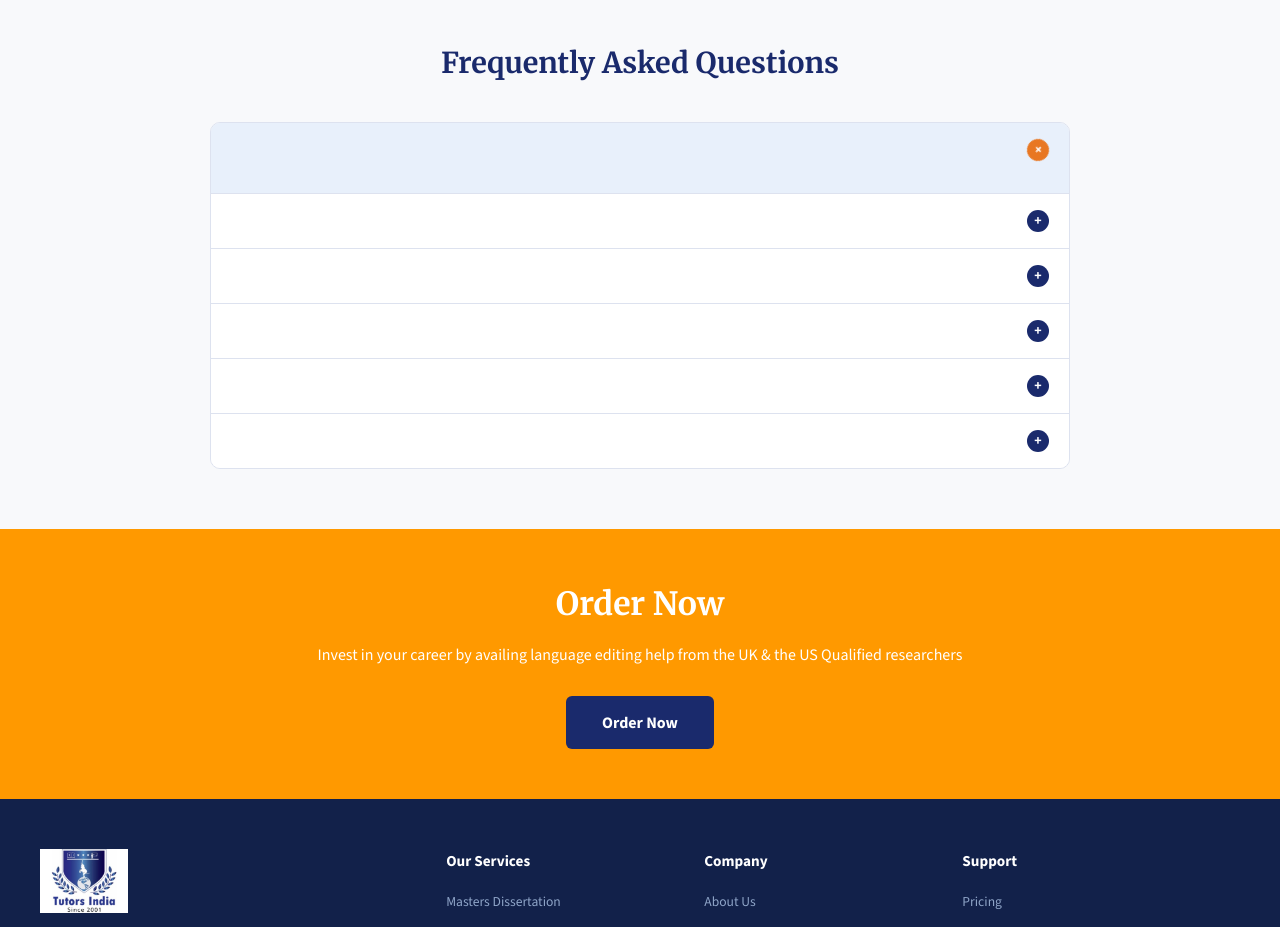
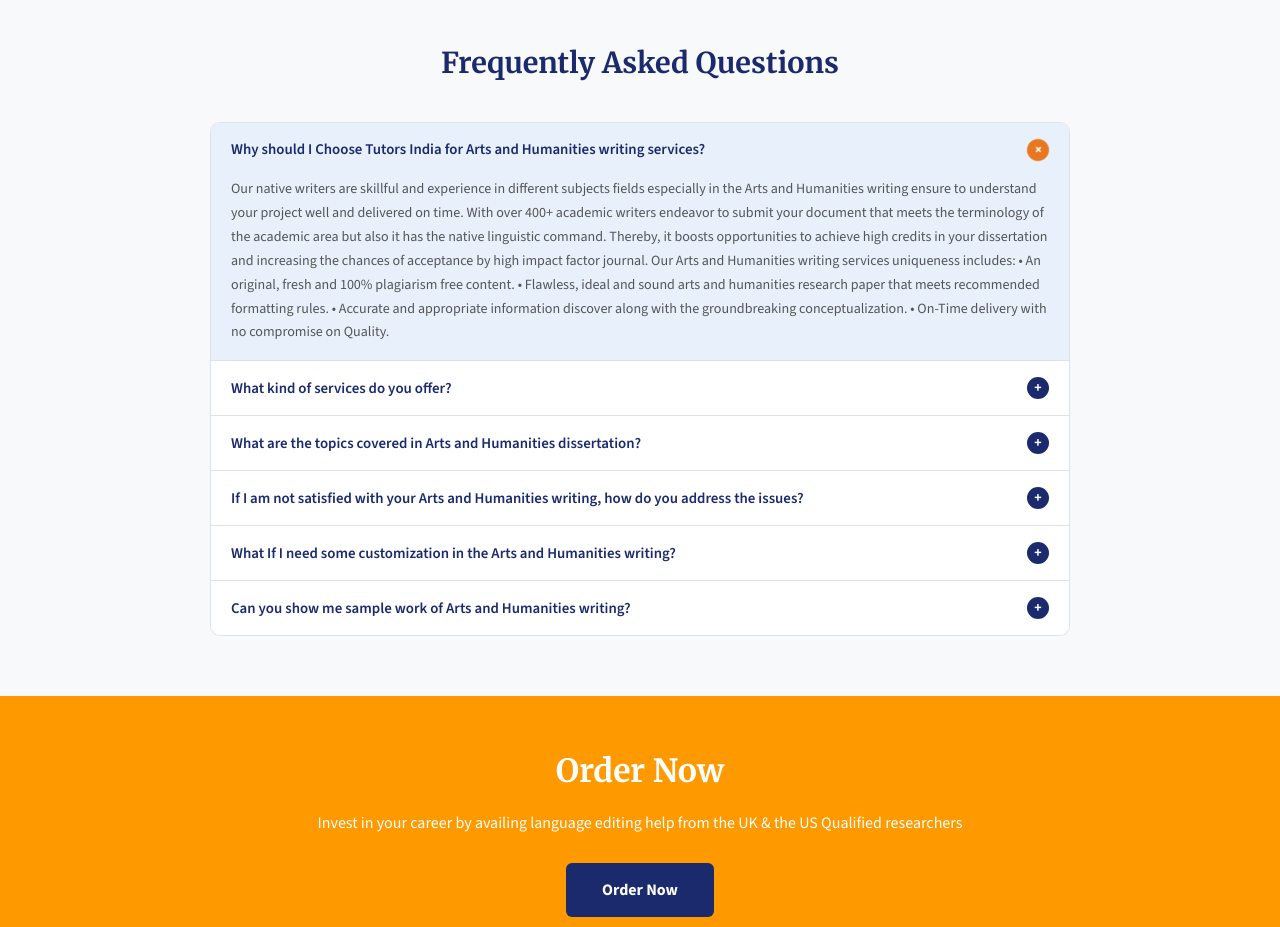
Before and after one commit to GuiresFRL/tutorsindia_claudee, a Next.js app: page /subjects/arts-humanities-academic-writing-help in a window 1280 px wide. Shown: the part 3760-4687 px from the top of the page. Built offline with nearby package versions, Linux system fonts and the light colour scheme.

Commit message:
Fix TypeScript error: rename question/answer to q/a in FaqAccordion props across 4 subject pages

```diff
--- a/app/subjects/arts-humanities-academic-writing-help/page.tsx
+++ b/app/subjects/arts-humanities-academic-writing-help/page.tsx
@@ -6,8 +6,8 @@
 
 const faqs = [
   {
-    question: "Why should I Choose Tutors India for Arts and Humanities writing services?",
-    answer: `Our native writers are skillful and experience in different subjects fields especially in the Arts and Humanities writing ensure to understand your project well and delivered on time. With over 400+ academic writers endeavor to submit your document that meets the terminology of the academic area but also it has the native linguistic command. Thereby, it boosts opportunities to achieve high credits in your dissertation and increasing the chances of acceptance by high impact factor journal.
+    q: "Why should I Choose Tutors India for Arts and Humanities writing services?",
+    a: `Our native writers are skillful and experience in different subjects fields especially in the Arts and Humanities writing ensure to understand your project well and delivered on time. With over 400+ academic writers endeavor to submit your document that meets the terminology of the academic area but also it has the native linguistic command. Thereby, it boosts opportunities to achieve high credits in your dissertation and increasing the chances of acceptance by high impact factor journal.
 
 Our Arts and Humanities writing services uniqueness includes:
 • An original, fresh and 100% plagiarism free content.
@@ -16,8 +16,8 @@
 • On-Time delivery with no compromise on Quality.`,
   },
   {
-    question: "What kind of services do you offer?",
-    answer: `We offer a wide variety of the following outstanding Arts and Humanities writing supports including
+    q: "What kind of services do you offer?",
+    a: `We offer a wide variety of the following outstanding Arts and Humanities writing supports including
 
 For Masters and PhD: Abstracts writing, journal articles and manuscripts, scientific and medical literature review writing, research proposal, research methodology, textual/data analysis, statistical analysis, findings, results and conclusions, referencing and more.
 
@@ -26,20 +26,20 @@
 If you need any other research writing support, please select 'other' on our pricing order form and clearly outline what is required. We will call back you immediately, or you can contact UK toll-free 08081891062.`,
   },
   {
-    question: "What are the topics covered in Arts and Humanities dissertation?",
-    answer: `We covers the wide range of Arts and Humanities dissertation topics such as religious studies and theology, mass communication, philosophy, literature in English, Linguistics, History and international studies, fine and applied arts, creative arts, history and archeology, dramatic/performing arts, Arabic and Islamic Studies, Anthropology, Yoruba and Igbo linguistics, social-political and economics and more.`,
+    q: "What are the topics covered in Arts and Humanities dissertation?",
+    a: `We covers the wide range of Arts and Humanities dissertation topics such as religious studies and theology, mass communication, philosophy, literature in English, Linguistics, History and international studies, fine and applied arts, creative arts, history and archeology, dramatic/performing arts, Arabic and Islamic Studies, Anthropology, Yoruba and Igbo linguistics, social-political and economics and more.`,
   },
   {
-    question: "If I am not satisfied with your Arts and Humanities writing, how do you address the issues?",
-    answer: `At Tutors India, our first motto offers 100% customer satisfaction, so it is a very rare event. However, we provide the guarantee of the unlimited revisions*, so you need not worry about it.`,
+    q: "If I am not satisfied with your Arts and Humanities writing, how do you address the issues?",
+    a: `At Tutors India, our first motto offers 100% customer satisfaction, so it is a very rare event. However, we provide the guarantee of the unlimited revisions*, so you need not worry about it.`,
   },
   {
-    question: "What If I need some customization in the Arts and Humanities writing?",
-    answer: `Of course, we ready to help our clients. Our service is completely flexible, and tailor made to the customer. Hence, if you can provide the areas of customization related to research area initially proposed, we could make amendments to the document.`,
+    q: "What If I need some customization in the Arts and Humanities writing?",
+    a: `Of course, we ready to help our clients. Our service is completely flexible, and tailor made to the customer. Hence, if you can provide the areas of customization related to research area initially proposed, we could make amendments to the document.`,
   },
   {
-    question: "Can you show me sample work of Arts and Humanities writing?",
-    answer: `Yes, we have an uploaded some of the Arts and Humanities writing works samples. For more details, let talks with our academic writers.`,
+    q: "Can you show me sample work of Arts and Humanities writing?",
+    a: `Yes, we have an uploaded some of the Arts and Humanities writing works samples. For more details, let talks with our academic writers.`,
   },
 ];
 
--- a/app/subjects/biological-life-science-academic-writing-help/page.tsx
+++ b/app/subjects/biological-life-science-academic-writing-help/page.tsx
@@ -6,8 +6,8 @@
 
 const faqs = [
   {
-    question: "Why should I Choose Tutors India for Biological and Life science writing services?",
-    answer: `Our native writers are knowledgeable and experience in different subjects fields especially in the Biological and Life science writing ensure to understand your project well and delivered on time. With over 400+ academic writers endeavor to submit your document that meets the terminology of the academic area but also it has the native linguistic command over Biological and Life science terms.
+    q: "Why should I Choose Tutors India for Biological and Life science writing services?",
+    a: `Our native writers are knowledgeable and experience in different subjects fields especially in the Biological and Life science writing ensure to understand your project well and delivered on time. With over 400+ academic writers endeavor to submit your document that meets the terminology of the academic area but also it has the native linguistic command over Biological and Life science terms.
 
 Our Biological and Life science writing services uniqueness includes:
 • An original, fresh and 100% plagiarism free content.
@@ -16,8 +16,8 @@
 • On-Time delivery with no compromise on Quality.`,
   },
   {
-    question: "What kind of services do you offer?",
-    answer: `We offer a wide variety of the following outstanding Biological and Life science writing supports including
+    q: "What kind of services do you offer?",
+    a: `We offer a wide variety of the following outstanding Biological and Life science writing supports including
 
 For Masters and PhD: Abstracts writing, journal articles and manuscripts, scientific and medical literature review writing, research proposal, research methodology, textual/data analysis, statistical analysis, findings, results and conclusions, referencing and more.
 
@@ -26,20 +26,20 @@
 If you need any other research writing support, please select 'other' on our pricing order form and clearly outline what is required. We will call back you immediately, or you can contact UK toll-free 08081891062.`,
   },
   {
-    question: "What are the topics covered in Biological and Life science writing?",
-    answer: `We covers the wide range of Biological and Life science writing topics such as Antibiotic resistance, anthropoids of medical importance, genetics, obesity, Homosexuality and genetics, cloning, neurobiology, stem cell research, human physiology and anatomy, Meningitis, hypnosis, nanotechnology, ethics and human nature, evolution studies, gastroenterology, global threats to health and life science, public health, immunology, ebola, alternative medicine, cancer, phobias and more.`,
+    q: "What are the topics covered in Biological and Life science writing?",
+    a: `We covers the wide range of Biological and Life science writing topics such as Antibiotic resistance, anthropoids of medical importance, genetics, obesity, Homosexuality and genetics, cloning, neurobiology, stem cell research, human physiology and anatomy, Meningitis, hypnosis, nanotechnology, ethics and human nature, evolution studies, gastroenterology, global threats to health and life science, public health, immunology, ebola, alternative medicine, cancer, phobias and more.`,
   },
   {
-    question: "If I am not satisfied with your Biological and Life science writing, how do you address the issues?",
-    answer: `At Tutors India, our first motto offers 100% customer satisfaction, so it is a very rare event. However, we provide the guarantee of the unlimited revisions*, so you need not worry about it.`,
+    q: "If I am not satisfied with your Biological and Life science writing, how do you address the issues?",
+    a: `At Tutors India, our first motto offers 100% customer satisfaction, so it is a very rare event. However, we provide the guarantee of the unlimited revisions*, so you need not worry about it.`,
   },
   {
-    question: "What If I need some customization in the Biological and Life science writing?",
-    answer: `Of course, we ready to help our clients. Our service is completely flexible, and tailor made to the customer. Hence, if you can provide the areas of customization related to research area initially proposed, we could make amendments to the document.`,
+    q: "What If I need some customization in the Biological and Life science writing?",
+    a: `Of course, we ready to help our clients. Our service is completely flexible, and tailor made to the customer. Hence, if you can provide the areas of customization related to research area initially proposed, we could make amendments to the document.`,
   },
   {
-    question: "Can you show me sample work of Biological and Life science writing?",
-    answer: `Yes, we have an uploaded some of the Biological and Life science writing works samples. For more details, let talks with our academic writers.`,
+    q: "Can you show me sample work of Biological and Life science writing?",
+    a: `Yes, we have an uploaded some of the Biological and Life science writing works samples. For more details, let talks with our academic writers.`,
   },
 ];
 
--- a/app/subjects/business-management-studies-academic-writing-help/page.tsx
+++ b/app/subjects/business-management-studies-academic-writing-help/page.tsx
@@ -6,8 +6,8 @@
 
 const faqs = [
   {
-    question: "Why should I Choose Tutors India for Business and Management Studies writing services?",
-    answer: `Our native writers are astounding and experience in different subjects fields especially in the Business and Management Studies writing ensure to understand your project well and delivered on time. With over 400+ academic writers endeavor to submit your document that meets the terminology of the academic area but also it has the native linguistic command over Business and Management terms. Thereby, it boosts opportunities to achieve high credits in your dissertation and increasing the chances of acceptance by high impact factor journal.
+    q: "Why should I Choose Tutors India for Business and Management Studies writing services?",
+    a: `Our native writers are astounding and experience in different subjects fields especially in the Business and Management Studies writing ensure to understand your project well and delivered on time. With over 400+ academic writers endeavor to submit your document that meets the terminology of the academic area but also it has the native linguistic command over Business and Management terms. Thereby, it boosts opportunities to achieve high credits in your dissertation and increasing the chances of acceptance by high impact factor journal.
 
 Our Business and Management studies writing services uniqueness includes:
 • An original, fresh and 100% plagiarism free content.
@@ -16,8 +16,8 @@
 • On-Time delivery with no compromise on Quality.`,
   },
   {
-    question: "What kind of services do you offer?",
-    answer: `We offer a wide variety of the following outstanding Business and Management studies supports including
+    q: "What kind of services do you offer?",
+    a: `We offer a wide variety of the following outstanding Business and Management studies supports including
 
 For Masters and PhD: Abstracts writing, journal articles and manuscripts, literature review writing, research proposal, research methodology, textual/data analysis, statistical analysis, findings, results, and conclusions, referencing, clinical study reports, protocols, Common technical documents, Data safety monitoring board (DSMB) manuals and more.
 
@@ -26,20 +26,20 @@
 If you need any other research writing support, please select 'other' on our pricing order form and clearly outline what is required. We will call back you immediately, or you can contact UK toll-free 08081891062.`,
   },
   {
-    question: "What are the topics covered in Business and Management Studies writing?",
-    answer: `We covers the wide range of Business and Management writing topics such as technology and innovation management, human resource management, globalisation and strategy business, corporate social responsibility business, leadership and innovation business, global politics and global business, global strategy for business, management of international change, customer loyalty, employee retention, customer relationship management, stock market behaviour, project management, management strategy and global business strategy, MBA international management Strategy, Performance and brand management, Mergers and Acquisitions and more.`,
+    q: "What are the topics covered in Business and Management Studies writing?",
+    a: `We covers the wide range of Business and Management writing topics such as technology and innovation management, human resource management, globalisation and strategy business, corporate social responsibility business, leadership and innovation business, global politics and global business, global strategy for business, management of international change, customer loyalty, employee retention, customer relationship management, stock market behaviour, project management, management strategy and global business strategy, MBA international management Strategy, Performance and brand management, Mergers and Acquisitions and more.`,
   },
   {
-    question: "If I am not satisfied with your Business and Management writing, how do you address the issues?",
-    answer: `At Tutors India, our first motto offers 100% customer satisfaction, so it is a very rare event. However, we provide the guarantee of the unlimited revisions*, so you need not worry about it.`,
+    q: "If I am not satisfied with your Business and Management writing, how do you address the issues?",
+    a: `At Tutors India, our first motto offers 100% customer satisfaction, so it is a very rare event. However, we provide the guarantee of the unlimited revisions*, so you need not worry about it.`,
   },
   {
-    question: "What If I need some customization in the Business and Management writing?",
-    answer: `Of course, we ready to help our clients. Our service is completely flexible, and tailor made to the customer. Hence, if you can provide the areas of customization related to Business and Management research area initially proposed, we could make amendments in the medical writing manuscript.`,
+    q: "What If I need some customization in the Business and Management writing?",
+    a: `Of course, we ready to help our clients. Our service is completely flexible, and tailor made to the customer. Hence, if you can provide the areas of customization related to Business and Management research area initially proposed, we could make amendments in the medical writing manuscript.`,
   },
   {
-    question: "Can you show me sample work of Business and Management writing?",
-    answer: `Yes, we have an uploaded some of the Business and Management writing works samples. For more details, let talks with our academic writers.`,
+    q: "Can you show me sample work of Business and Management writing?",
+    a: `Yes, we have an uploaded some of the Business and Management writing works samples. For more details, let talks with our academic writers.`,
   },
 ];
 
--- a/app/subjects/computer-science-information-technology-academic-writing/page.tsx
+++ b/app/subjects/computer-science-information-technology-academic-writing/page.tsx
@@ -6,8 +6,8 @@
 
 const faqs = [
   {
-    question: "Why should I Choose Tutors India for Computer Science and Information technology services?",
-    answer: `Our native academic computer science and Information technology writers are skillful and experience in different subject's fields especially in this subject it ensured to understand your project well and delivered on time. With over 400+ academic writers endeavor to submit your PhD document that meets the terminology of the academic area but also it has the native linguistic command over technical terms. Thereby, it boosts opportunities to achieve high credits in your thesis and increasing the chances of acceptance by high impact factor journal.
+    q: "Why should I Choose Tutors India for Computer Science and Information technology services?",
+    a: `Our native academic computer science and Information technology writers are skillful and experience in different subject's fields especially in this subject it ensured to understand your project well and delivered on time. With over 400+ academic writers endeavor to submit your PhD document that meets the terminology of the academic area but also it has the native linguistic command over technical terms. Thereby, it boosts opportunities to achieve high credits in your thesis and increasing the chances of acceptance by high impact factor journal.
 
 Our computer science and information technology writing services uniqueness includes:
 • An original, fresh and 100% plagiarism free content.
@@ -16,8 +16,8 @@
 • On-Time delivery with no compromise on Quality.`,
   },
   {
-    question: "What kind of services do you offer?",
-    answer: `We offer an extensive variety of the following outstanding academic computer science and information technology supports for masters and PhD including
+    q: "What kind of services do you offer?",
+    a: `We offer an extensive variety of the following outstanding academic computer science and information technology supports for masters and PhD including
 
 For Masters and PhD: Abstracts writing, journal articles and manuscripts, literature reviews, research proposal, research methodology, textual/data analysis, statistical analysis, findings, results, and conclusions, referencing, and more.
 
@@ -26,20 +26,20 @@
 If you need any other research writing support, please select "other" on our pricing order form and clearly outline what is required. We will call back you immediately, or you can contact UK toll-free 08081891062. Visit our contact page to see other countries contact information, so we will do our best to help you.`,
   },
   {
-    question: "What are the topics covered in Computer Science and Information Technology dissertation?",
-    answer: `We cover the wide range of Computer Science and Information Technology dissertation topics such as software programming and algorithm, hard work and network, information system, Data security, cyber-security, Data management system, data-driven robotic sampling, social networking, Virtual-reality system, wireless multimedia networks, cross-layer architecture for wireless networks, WiMAX (Next generation wireless system) wireless sensor networks, computer-based software engineering, software metrics, measurement and testing, software process and management and much more.`,
+    q: "What are the topics covered in Computer Science and Information Technology dissertation?",
+    a: `We cover the wide range of Computer Science and Information Technology dissertation topics such as software programming and algorithm, hard work and network, information system, Data security, cyber-security, Data management system, data-driven robotic sampling, social networking, Virtual-reality system, wireless multimedia networks, cross-layer architecture for wireless networks, WiMAX (Next generation wireless system) wireless sensor networks, computer-based software engineering, software metrics, measurement and testing, software process and management and much more.`,
   },
   {
-    question: "If I am not satisfied with your Computer Science and Information technology writing, how do you address the issues?",
-    answer: `At Tutors India, our first motto offers 100% customer satisfaction, so it is a very rare event. However, we provide the guarantee of the unlimited revisions*, so you need not worry about it.`,
+    q: "If I am not satisfied with your Computer Science and Information technology writing, how do you address the issues?",
+    a: `At Tutors India, our first motto offers 100% customer satisfaction, so it is a very rare event. However, we provide the guarantee of the unlimited revisions*, so you need not worry about it.`,
   },
   {
-    question: "What If I need some customization in the computer science and Information technology dissertation?",
-    answer: `Of course, we ready to help our clients. Our information technology and computer science service are completely flexible, and tailor made to the customer. Hence, if you can provide the areas of customization related to research area initially proposed, we could make amendments to the document.`,
+    q: "What If I need some customization in the computer science and Information technology dissertation?",
+    a: `Of course, we ready to help our clients. Our information technology and computer science service are completely flexible, and tailor made to the customer. Hence, if you can provide the areas of customization related to research area initially proposed, we could make amendments to the document.`,
   },
   {
-    question: "Can you show me sample work of academic Computer Science and Information technology?",
-    answer: `Yes, we have an uploaded some of the academic writing works samples. For more details, let talks with our academic writers.`,
+    q: "Can you show me sample work of academic Computer Science and Information technology?",
+    a: `Yes, we have an uploaded some of the academic writing works samples. For more details, let talks with our academic writers.`,
   },
 ];
 
```
